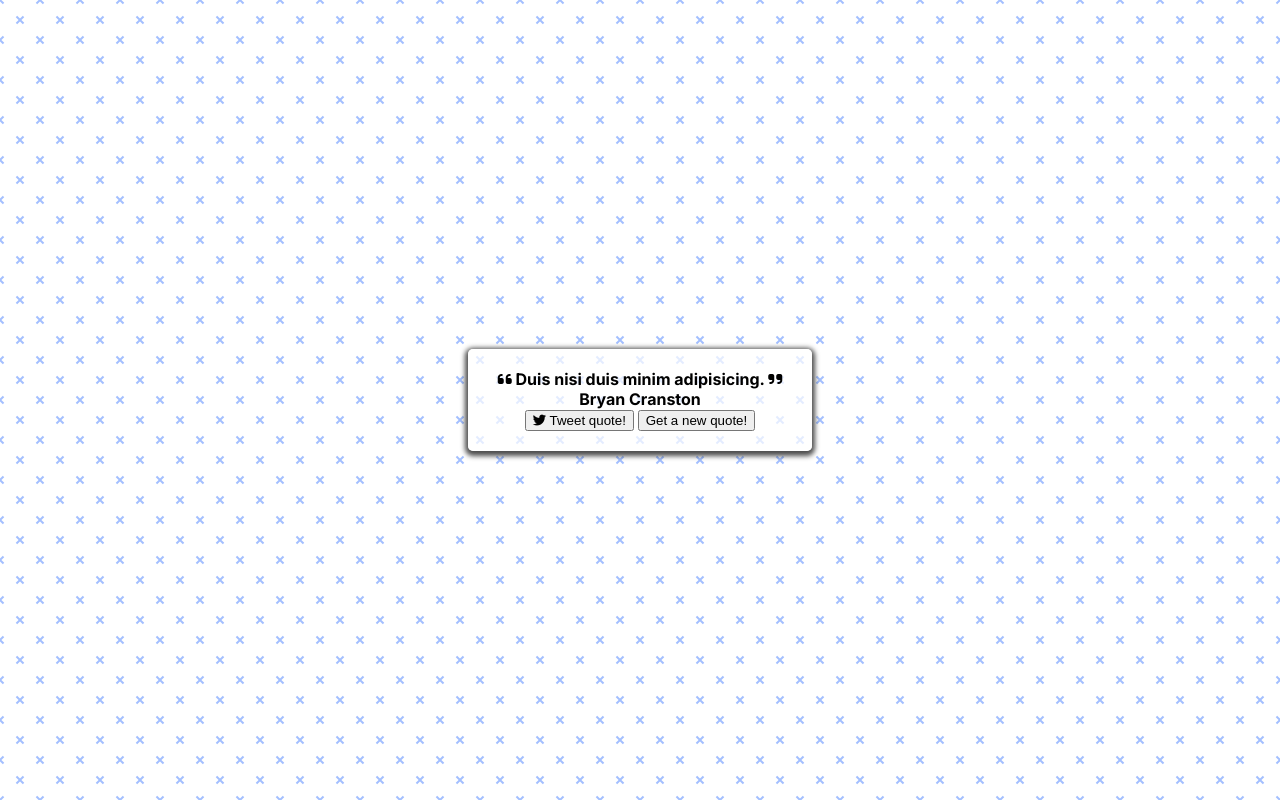
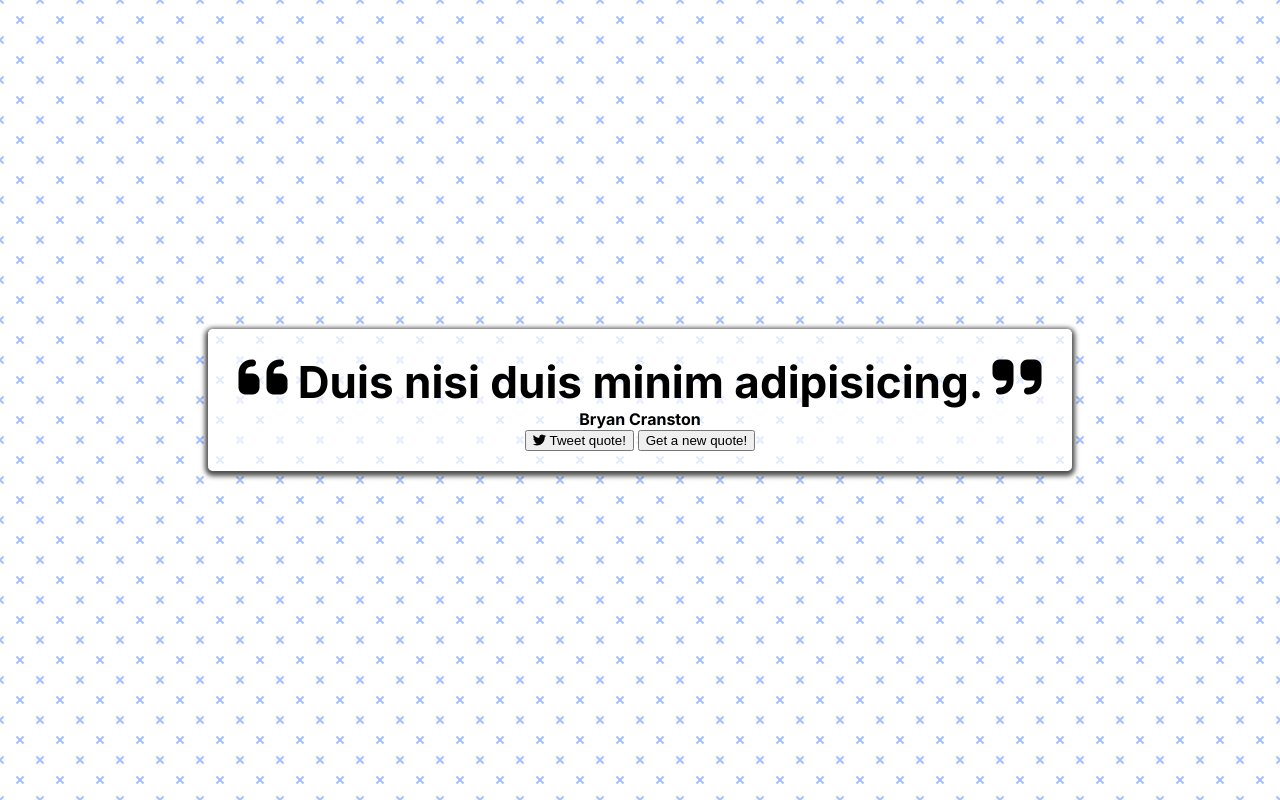
Before and after one commit to juancaorg/quote-generator, a plain HTML site: page index.html in a window 1280 px wide. Drawn offline with Linux system fonts and the light colour scheme.

Commit message:
feat(styles): add styling to quote-text

```diff
--- a/styles.css
+++ b/styles.css
@@ -28,3 +28,16 @@ body {
 	background-color: rgba(255, 255, 255, 0.7);
 	box-shadow: 0 2px 5px 3px rgba(0, 0, 0, 0.7);
 }
+
+.quote-text {
+	font-size: 2.75rem;
+}
+
+/* If the quote is too long, change it dynamically */
+.long-quote {
+	font-size: 2rem;
+}
+
+.fa-quote-left, .fa-quote-right {
+	font-size: 3.5rem;
+}
```
